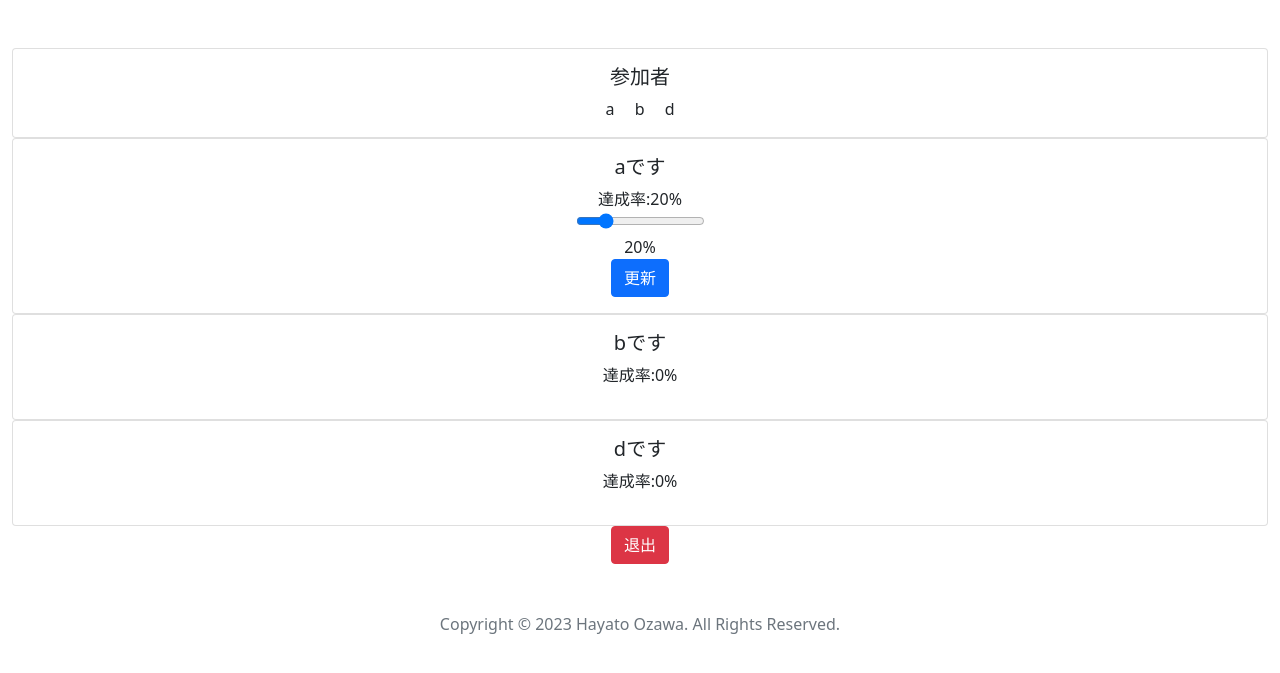
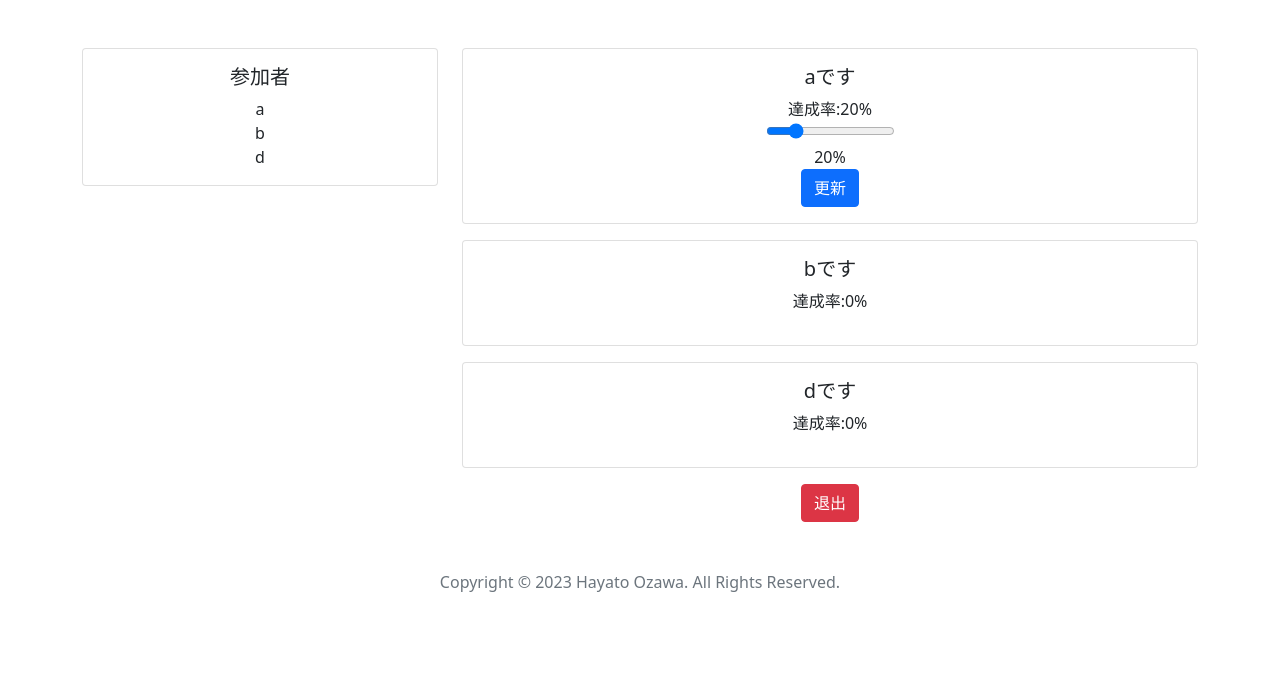
Before and after one commit to shukurimu0121/test_goald, a Flask app: page /room?room_id=1 in a window 1280 px wide. Shown: the part 66-739 px from the top of the page. Run offline with Flask 3, Linux system fonts and the light colour scheme; a user stored in the database is signed in.

Commit message:
second commit

```diff
--- a/templates/room.html
+++ b/templates/room.html
@@ -5,17 +5,21 @@
 {% endblock %}
 
 {% block main %}
-    <div class="card">
+    <div class="container">
+        <div class="row">
+            <div class="col-md-4">
+                <div class="card mb-3">
                     <div class="card-body">
                         <h5 class="card-title">参加者</h5>
                         {% for username in usernames %}
-                {{ username }}
+                            {{ username }}<br>
                         {% endfor %}
-
                     </div>
                 </div>
+            </div>
+            <div class="col-md-8">
                 {% for goal in goals %}
-        <div class="card">
+                    <div class="card mb-3">
                         <div class="card-body">
                             <h5 class="card-title">{{ goal.goal }}</h5>
                             {% if goal.user_id == user_id %}
@@ -34,6 +38,9 @@
                 <form action="/leave_room" method="post">
                     <button class="btn btn-danger" type="submit">退出</button>
                 </form>
+            </div>
+        </div>
+    </div>
     <script>
         const progressSlider = document.getElementById('progress');
         const progressValue = document.getElementById('progressValue');
```
Also changed, not shown: 3 other files. Lines whose indentation alone changed are shown as unchanged.
